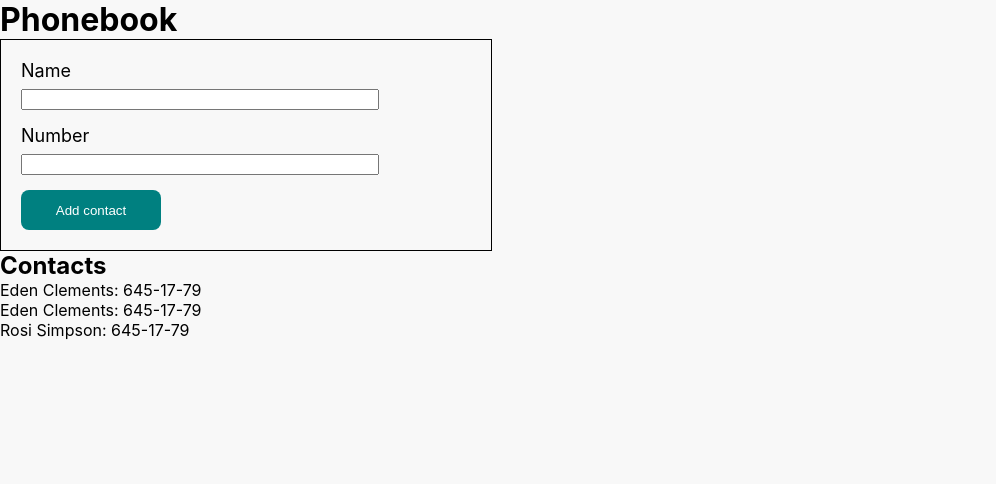
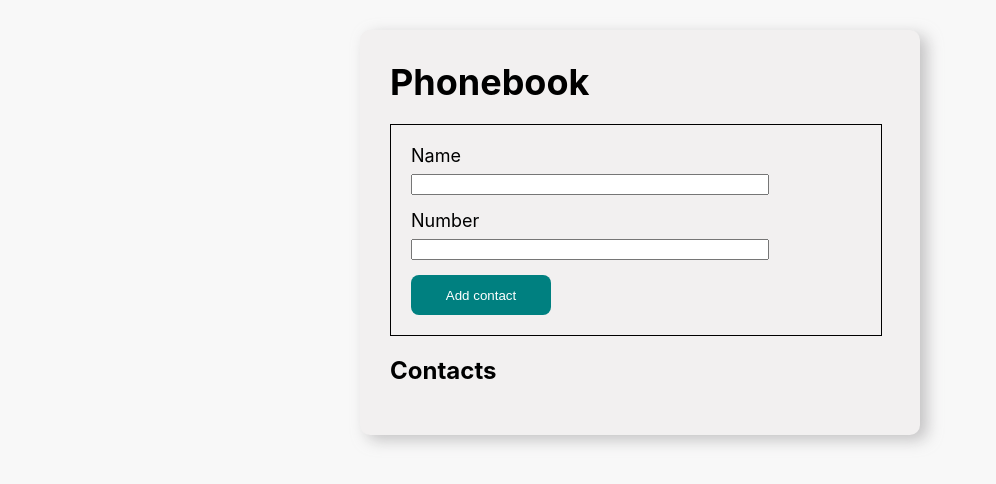
Before and after one commit to MarynaOzkara/goit-react-hw-02-phonebook, a React (Create React App) app: page / in a window 1280 px wide. Shown: the top 484 px of the page, without its empty margins (0-996 px from the left). Built offline with nearby package versions, Linux system fonts and the light colour scheme.

Commit message:
create ContactList

```diff
--- a/src/components/App.jsx
+++ b/src/components/App.jsx
@@ -1,24 +1,18 @@
 import ContactForm from "./ContactForm/ContactForm";
-import { nanoid } from "nanoid";
+import { Container } from "./App.styled";
+// import { nanoid } from "nanoid";
+import ContactList from "./ContactList/ContactList";
+
+
 
 export const App = () => {
   return (
-    <div>
+    <Container>
       <h1>Phonebook</h1>
        <ContactForm/>
       <h2>Contacts</h2>
-      <ul>
-        <li>
-          <p>Eden Clements: 645-17-79</p>
-        </li>
-        <li>
-          <p>Eden Clements: 645-17-79</p>
-        </li>
-        <li>
-          <p>Rosi Simpson: 645-17-79</p>
-        </li>
-      </ul>
-    </div>
+      <ContactList/>
+    </Container>
 
   );
 };
--- /dev/null
+++ b/src/components/App.styled.js
@@ -0,0 +1,20 @@
+import styled from 'styled-components';
+
+export const Container = styled.div`
+  margin: 0 auto;
+  width: 500px;
+  background-color: #f2f0f0;
+  border-radius: 10px;
+  box-shadow: 7px 5px 15px 0px rgba(160, 158, 160, 0.6);
+  margin-top: 30px;
+  padding: 30px;
+
+  h1 {
+    margin-bottom: 20px;
+    font-size: 36px;
+  }
+  h2 {
+    margin-bottom: 20px;
+    font-size: 24px;
+  }
+`;
--- a/src/components/ContactForm/ContactForm. styled.js
+++ b/src/components/ContactForm/ContactForm. styled.js
@@ -4,6 +4,7 @@ export const FormWrap = styled.form`
   width: 450px;
   padding: 20px;
   border: 1px solid #000;
+  margin-bottom: 20px;
 `;
 export const InputWrap = styled.div`
   display: flex;
--- /dev/null
+++ b/src/components/ContactList/ContactItem.jsx
@@ -0,0 +1,9 @@
+import { ListItem, Name, Number } from "./ContactItem.styled";
+
+const ContactItem = ({contacts}) => (
+    <ListItem>
+        <Name>{contacts.name}</Name>
+        <Number>{contacts.number}</Number>
+  </ListItem>
+)
+export default ContactItem;
--- /dev/null
+++ b/src/components/ContactList/ContactItem.styled.js
@@ -0,0 +1,13 @@
+import styled from 'styled-components';
+
+export const ListItem = styled.li`
+  margin-left: 20px;
+  display: flex;
+  gap: 20px;
+`;
+export const Name = styled.p`
+  font-size: 18px;
+`;
+export const Number = styled.p`
+  font-size: 18px;
+`;
--- /dev/null
+++ b/src/components/ContactList/ContactList.jsx
@@ -0,0 +1,34 @@
+import { ListOfContacts } from "./ContactList.styled";
+import ContactItem from "components/ContactList/ContactItem";
+import { Component } from "react";
+
+
+class ContactList extends Component {
+  state = { contacts: [], }
+  render(){
+    return this.state.contacts.map((contact) => (
+      <ListOfContacts key={contact.id}>
+         <ContactItem contacts={contact}/>
+      </ListOfContacts>
+    ))
+  }
+}
+
+// const ContactList = ({contacts}) => {
+//   return <div>
+//       <ListOfContacts>{
+//           contacts.map((name, number) =>
+//             <ContactItem
+//               name={name}
+//               number={number}
+//             />
+//     )}
+
+//       </ListOfContacts>
+//         </div>
+
+// }
+
+
+
+export default ContactList;
--- /dev/null
+++ b/src/components/ContactList/ContactList.styled.js
@@ -0,0 +1,5 @@
+import styled from 'styled-components';
+
+export const ListOfContacts = styled.ul`
+  margin-bottom: 20px;
+`;
```
